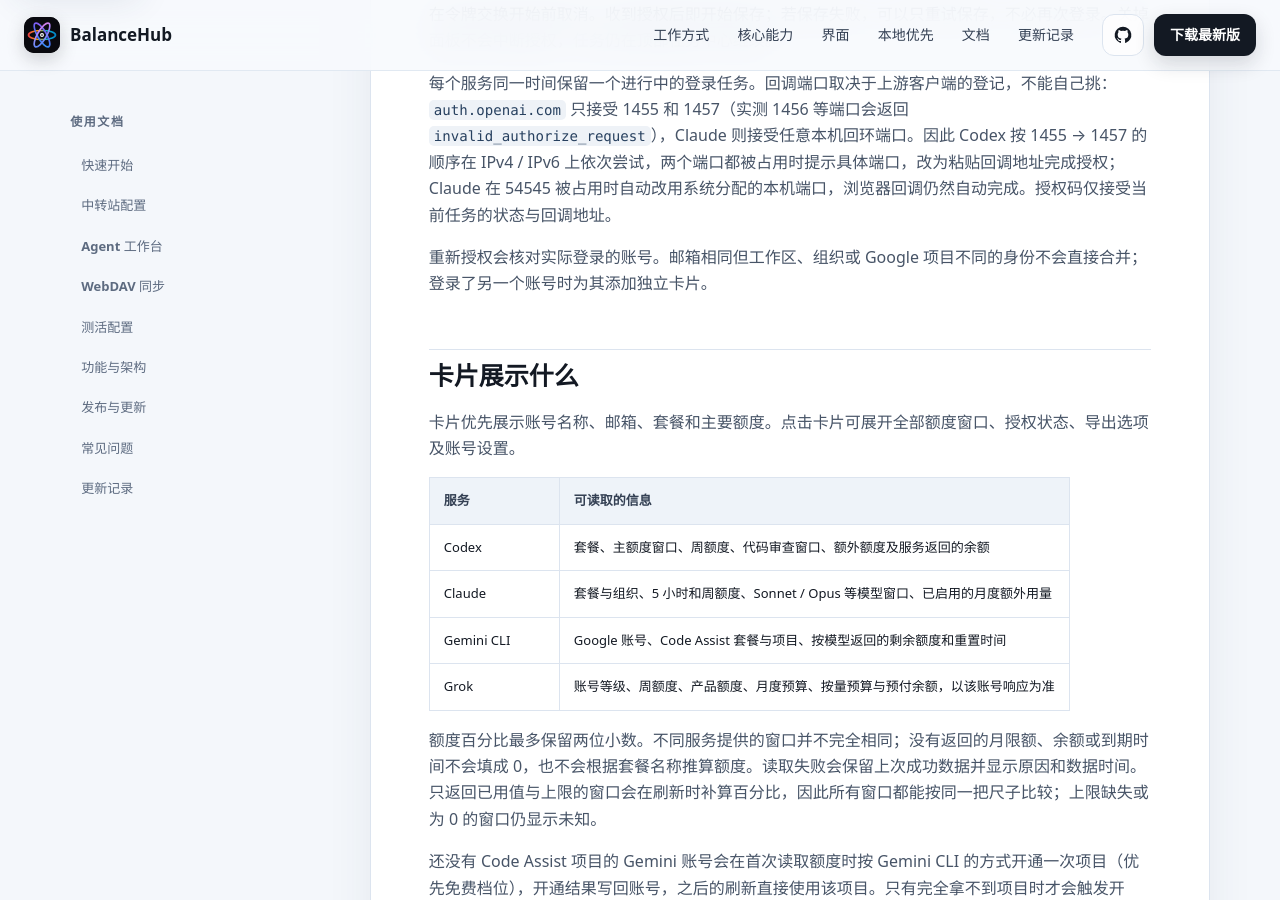
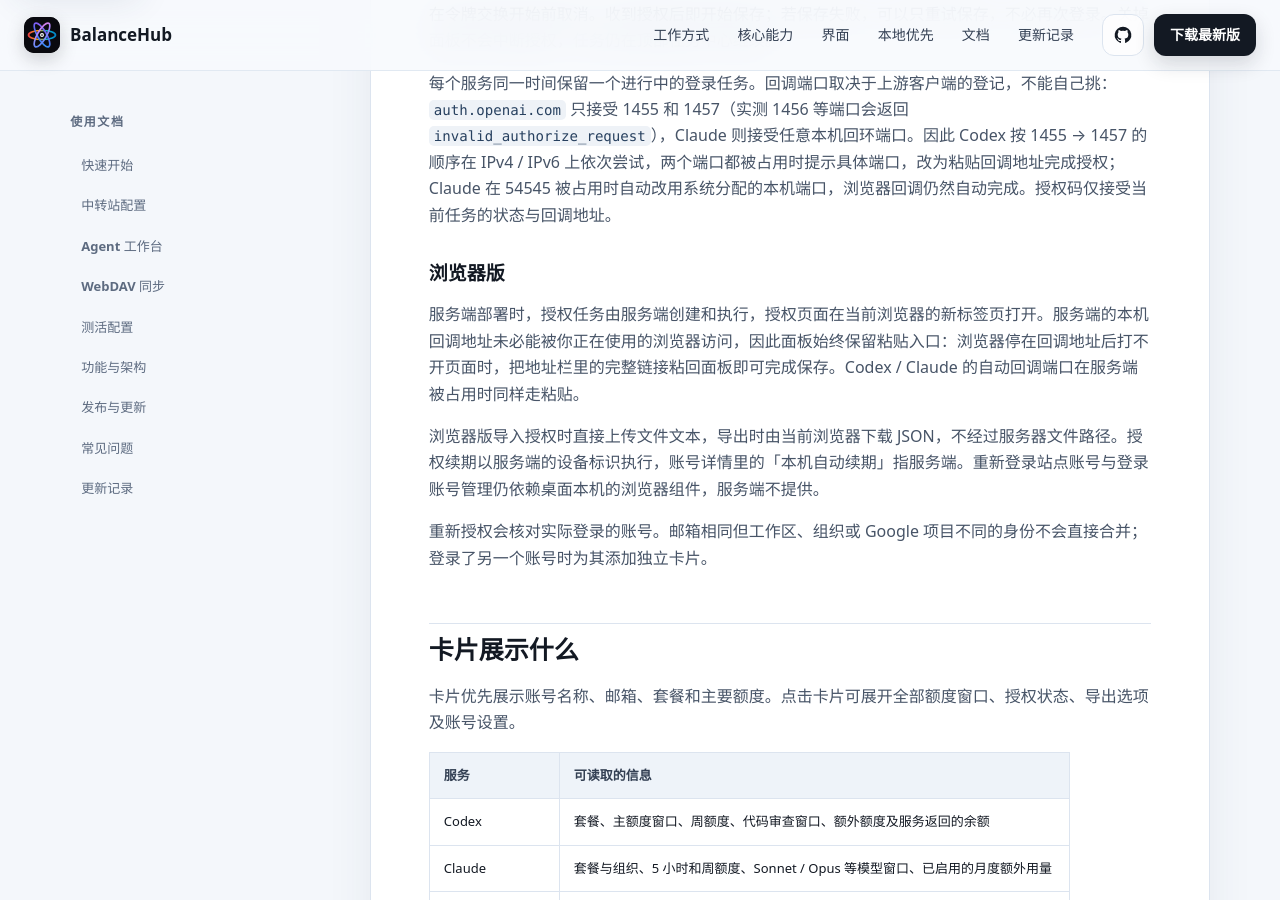
Before and after one commit to NotoChen/BalanceHub, a Jekyll site: the page built from docs/oauth-accounts.md, in a window 1280 px wide and 900 px high, scrolled down 891 px. Built offline with Jekyll 4.4.1, drawn with Linux system fonts in a browser that asks for light colours.

Commit message:
docs: 补充 OAuth 与 CPA 的浏览器版说明

```diff
--- a/docs/oauth-accounts.md
+++ b/docs/oauth-accounts.md
@@ -25,6 +25,12 @@
 选择服务后，面板直接切成授权进度：打开授权页面、等待浏览器回调、粘贴授权码、交换令牌和保存账号都在同一个面板里完成，不需要再去任务中心找结果。可以重新打开授权页面、查看当前阶段，或在令牌交换开始前取消。收到授权后即开始保存；若保存失败，可以只重试保存，不必再次登录。关掉面板不会中断授权，任务仍在顶部任务中心继续。
 
 每个服务同一时间保留一个进行中的登录任务。回调端口取决于上游客户端的登记，不能自己挑：`auth.openai.com` 只接受 1455 和 1457（实测 1456 等端口会返回 `invalid_authorize_request`），Claude 则接受任意本机回环端口。因此 Codex 按 1455 → 1457 的顺序在 IPv4 / IPv6 上依次尝试，两个端口都被占用时提示具体端口，改为粘贴回调地址完成授权；Claude 在 54545 被占用时自动改用系统分配的本机端口，浏览器回调仍然自动完成。授权码仅接受当前任务的状态与回调地址。
+
+### 浏览器版
+
+服务端部署时，授权任务由服务端创建和执行，授权页面在当前浏览器的新标签页打开。服务端的本机回调地址未必能被你正在使用的浏览器访问，因此面板始终保留粘贴入口：浏览器停在回调地址后打不开页面时，把地址栏里的完整链接粘回面板即可完成保存。Codex / Claude 的自动回调端口在服务端被占用时同样走粘贴。
+
+浏览器版导入授权时直接上传文件文本，导出时由当前浏览器下载 JSON，不经过服务器文件路径。授权续期以服务端的设备标识执行，账号详情里的「本机自动续期」指服务端。重新登录站点账号与登录账号管理仍依赖桌面本机的浏览器组件，服务端不提供。
 
 重新授权会核对实际登录的账号。邮箱相同但工作区、组织或 Google 项目不同的身份不会直接合并；登录了另一个账号时为其添加独立卡片。
 
```
